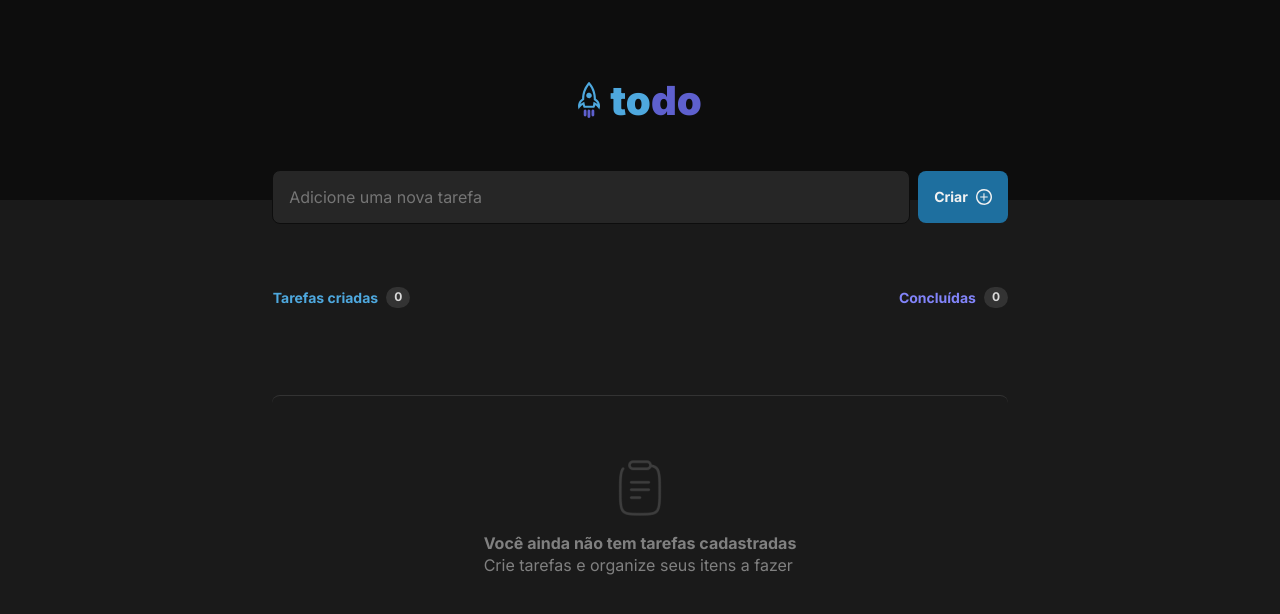
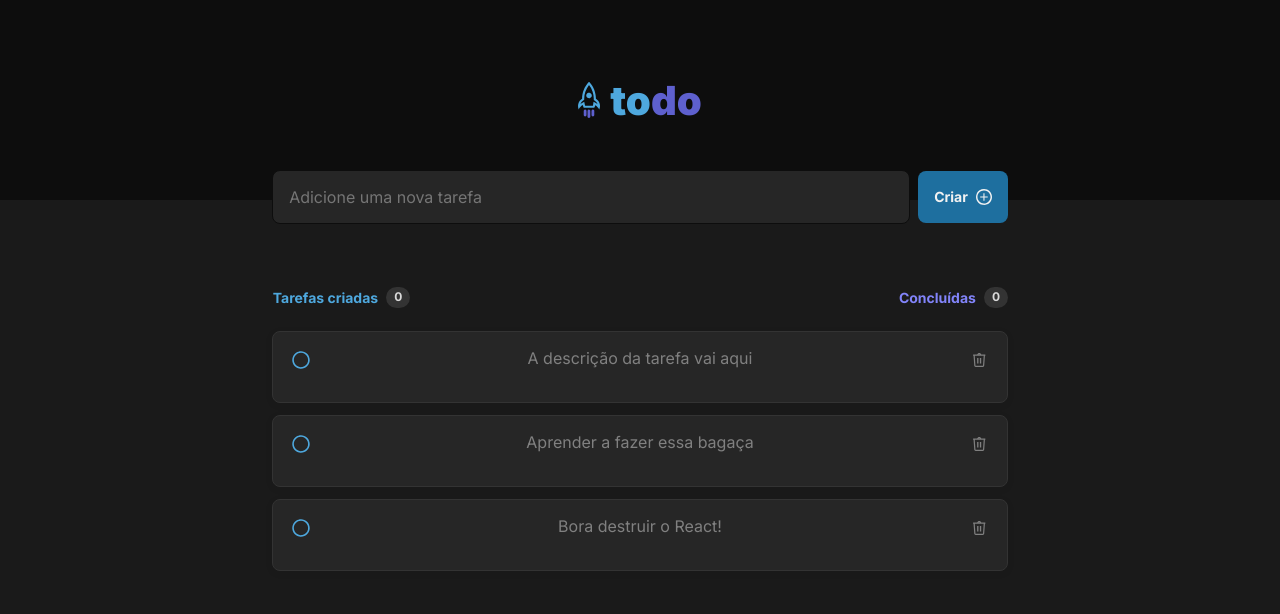
Before and after one commit to tiagaoalb/desafios-ignite, a React (Vite) app in the folder todo-list/: page / in a window 1280 px wide. Shown: the top 614 px of the page. Built offline with nearby package versions, Linux system fonts and the light colour scheme.

Commit message:
chore: add tasks

```diff
--- a/todo-list/src/components/TaskPanel.tsx
+++ b/todo-list/src/components/TaskPanel.tsx
@@ -1,8 +1,40 @@
 import styles from './TaskPanel.module.css'
 import Clipboard from '../assets/clipboard.png'
+import { TaskCard } from './TaskCard'
+
+import { v4 as uuidv4 } from 'uuid'
+
+const tasks = [
+  {
+    id: uuidv4(),
+    description: 'A descrição da tarefa vai aqui',
+    isComplete: false,
+  },
+  {
+    id: uuidv4(),
+    description: 'Aprender a fazer essa bagaça',
+    isComplete: true,
+  },
+  {
+    id: uuidv4(),
+    description: 'Bora destruir o React!',
+    isComplete: true,
+  },
+]
 
 export function TaskPanel() {
   return (
+      <main>
+        {tasks.length > 0 ? (tasks.map((task) => {
+          return (
+            <TaskCard
+              key={task.id}
+              description={task.description}
+              isComplete={task.isComplete}
+            />
+          )
+        })) :
+        (
           <div className={styles.panel}>
             <div className={styles.content}>
             <img src={Clipboard} alt="Figura de uma prancheta" />
@@ -14,3 +46,6 @@ export function TaskPanel() {
           </div>
         )
         }
+      </main>
+  )
+}
```
Lines whose indentation alone changed are shown as unchanged.
